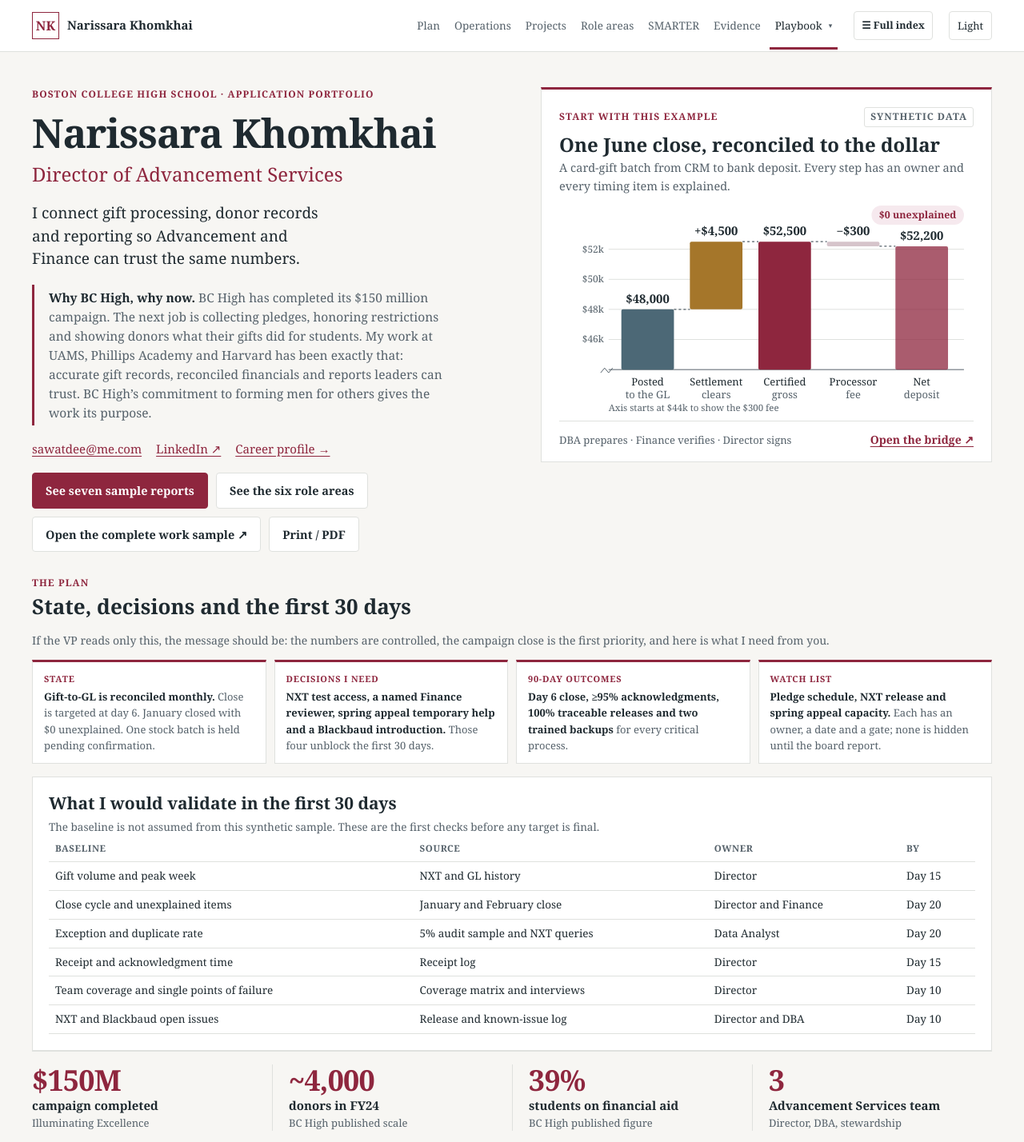
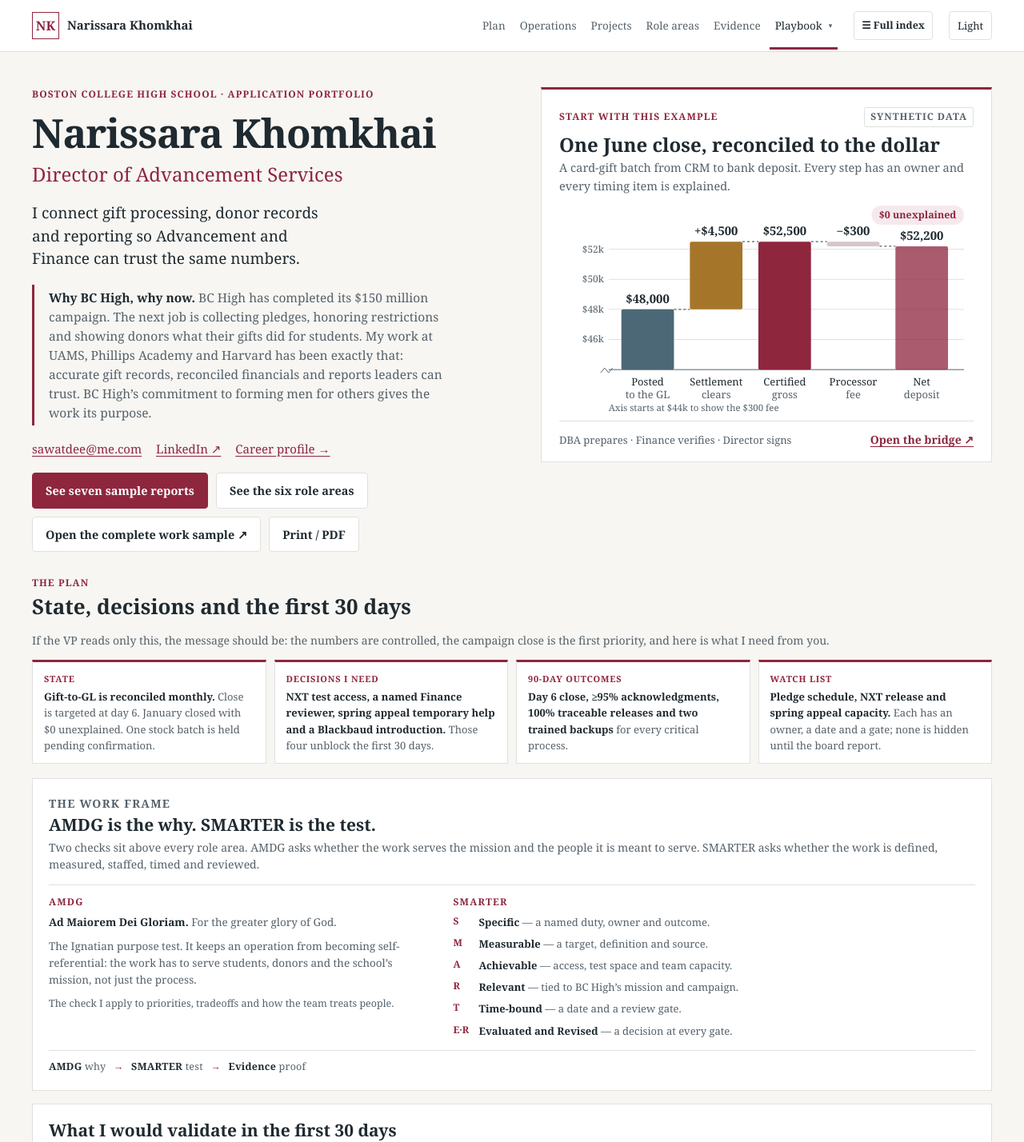
Before and after one commit to Narissa-PgM/BCH, a plain HTML site: page index.html in a window 1280 px wide. Shown: the top 1428 px of the page at 80% size. Drawn offline with Linux system fonts and the light colour scheme.

Commit message:
Move AMDG and SMARTER definition into Plan

```diff
--- a/index.html
+++ b/index.html
@@ -5,7 +5,7 @@
 <meta name="viewport" content="width=device-width,initial-scale=1">
 <meta name="color-scheme" content="light dark">
 <meta name="robots" content="noindex,nofollow">
-<meta name="description" content="Narissara Khomkhai: application portfolio for Director of Advancement Services, Boston College High School. Six role areas, four measurable targets and a 90-day plan, organized by SMARTER.">
+<meta name="description" content="Narissara Khomkhai: application portfolio for Director of Advancement Services, Boston College High School. Six role areas, four measurable targets, a 90-day plan and the AMDG / SMARTER work frame.">
 <link rel="icon" href="data:,">
 <title>Narissara Khomkhai · Advancement Services portfolio</title>
 <style>
@@ -117,6 +117,19 @@ svg text{fill:var(--ink);font-family:var(--serif)}
 .brief-card b{display:block;font-size:11px;letter-spacing:.07em;text-transform:uppercase;color:var(--accent);margin-bottom:4px}.brief-card p{font-size:13px;color:var(--muted)}.brief-card strong{color:var(--ink)}
 .brief-intro{font-size:14px;color:var(--muted);margin:16px 0 0}
 .brief-title{font-size:26px;margin:5px 0 0}
+.workframe{margin-top:18px;border-left:3px solid var(--accent)}
+.workframe-head h3{margin:3px 0 6px;font-size:23px}
+.workframe-head p{font-size:14px;color:var(--muted)}
+.workframe-grid{display:grid;grid-template-columns:1fr 1.35fr;gap:22px;margin-top:14px;padding-top:14px;border-top:1px solid var(--line)}
+.frame-col h4{font-size:12px;letter-spacing:.1em;text-transform:uppercase;color:var(--accent);margin:0 0 8px}
+.frame-col p{font-size:13.5px;color:var(--muted);margin:0 0 9px}.frame-col p strong{color:var(--ink)}
+.frame-note{font-size:12.5px!important;color:var(--muted)}
+.frame-list{display:grid;grid-template-columns:24px 1fr;gap:7px 8px;margin:0;font-size:13px}
+.frame-list dt{font-weight:700;color:var(--accent);font-size:12px;line-height:1.5}
+.frame-list dd{margin:0;color:var(--muted)}.frame-list b{color:var(--ink)}
+.frame-flow{margin:14px 0 0;padding-top:10px;border-top:1px solid var(--line);font-size:12.5px;letter-spacing:.02em;color:var(--muted)}
+.frame-flow b{color:var(--ink)}.frame-flow span{color:var(--accent);padding:0 6px}
+@media(max-width:700px){.workframe-grid{grid-template-columns:1fr}}
 .pb-flow{list-style:none;margin:0;padding:0;display:grid;gap:7px;counter-reset:pb}
 .pb-flow li{display:grid;grid-template-columns:28px 1fr;gap:8px;align-items:start;counter-increment:pb;font-size:13px}
 .pb-flow li::before{content:counter(pb);display:grid;place-items:center;width:24px;height:24px;border-radius:50%;background:var(--pale);color:var(--accent);font-weight:700;font-size:12px}
@@ -483,12 +496,11 @@ body.rp-print .rp-cover{padding-top:120px}body.rp-print .rp-cover h3{font-size:3
 <a class="skip" href="#work">Skip to the work samples</a>
 <header class="topbar"><div class="wrap">
  <a href="#overview" class="brand" aria-label="Narissara Khomkhai, overview"><span class="monogram" aria-hidden="true">NK</span><span class="brand-name">Narissara Khomkhai</span></a>
- <nav class="primary-nav" aria-label="Portfolio index, organized by SMARTER">
+ <nav class="primary-nav" aria-label="Portfolio sections">
   <a href="#overview" aria-current="true"><span class="w">Plan</span></a>
   <a href="#ops"><span class="w">Operations</span></a>
   <a href="#projects"><span class="w">Projects</span></a>
   <a href="#work"><span class="w">Role areas</span></a>
-  <a href="#smarter"><span class="w">SMARTER</span></a>
   <a href="#evidence"><span class="w">Evidence</span></a>
   <a href="#playbook"><span class="w">Playbook</span></a>
  </nav>
@@ -527,6 +539,33 @@ body.rp-print .rp-cover{padding-top:120px}body.rp-print .rp-cover h3{font-size:3
   <div class="brief-card"><b>Decisions I need</b><p><strong>NXT test access, a named Finance reviewer, spring appeal temporary help and a Blackbaud introduction.</strong> Those four unblock the first 30 days.</p></div>
   <div class="brief-card"><b>90-day outcomes</b><p><strong>Day 6 close, ≥95% acknowledgments, 100% traceable releases and two trained backups</strong> for every critical process.</p></div>
   <div class="brief-card"><b>Watch list</b><p><strong>Pledge schedule, NXT release and spring appeal capacity.</strong> Each has an owner, a date and a gate; none is hidden until the board report.</p></div>
+ </div>
+ <div class="panel workframe" id="workframe">
+  <div class="workframe-head">
+   <p class="eyebrow">The work frame</p>
+   <h3>AMDG is the why. SMARTER is the test.</h3>
+   <p>Two checks sit above every role area. AMDG asks whether the work serves the mission and the people it is meant to serve. SMARTER asks whether the work is defined, measured, staffed, timed and reviewed.</p>
+  </div>
+  <div class="workframe-grid">
+   <div class="frame-col">
+    <h4>AMDG</h4>
+    <p><strong>Ad Maiorem Dei Gloriam.</strong> For the greater glory of God.</p>
+    <p>The Ignatian purpose test. It keeps an operation from becoming self-referential: the work has to serve students, donors and the school’s mission, not just the process.</p>
+    <p class="frame-note">The check I apply to priorities, tradeoffs and how the team treats people.</p>
+   </div>
+   <div class="frame-col">
+    <h4>SMARTER</h4>
+    <dl class="frame-list">
+     <dt>S</dt><dd><b>Specific</b> — a named duty, owner and outcome.</dd>
+     <dt>M</dt><dd><b>Measurable</b> — a target, definition and source.</dd>
+     <dt>A</dt><dd><b>Achievable</b> — access, test space and team capacity.</dd>
+     <dt>R</dt><dd><b>Relevant</b> — tied to BC High’s mission and campaign.</dd>
+     <dt>T</dt><dd><b>Time-bound</b> — a date and a review gate.</dd>
+     <dt>E·R</dt><dd><b>Evaluated and Revised</b> — a decision at every gate.</dd>
+    </dl>
+   </div>
+  </div>
+  <p class="frame-flow"><b>AMDG</b> why <span>→</span> <b>SMARTER</b> test <span>→</span> <b>Evidence</b> proof</p>
  </div>
  <div class="panel" id="baseline" style="margin-top:16px">
   <h3>What I would validate in the first 30 days</h3>
@@ -818,19 +857,6 @@ body.rp-print .rp-cover{padding-top:120px}body.rp-print .rp-cover h3{font-size:3
   </div>
  </div>
  <div class="ops-note"><b>What I need from the VP:</b> portfolio rules, named officer capacity, access to screening and NXT, and a decision on how much new-prospect work the team can absorb without eroding gift processing.</div>
-</section>
-
-<!-- SMARTER -->
-<section class="block" id="smarter" aria-labelledby="smarter-title">
- <header class="block-head"><span class="letter wide" aria-hidden="true">SMARTER</span><div><p class="eyebrow">Evaluation frame</p><h2 id="smarter-title">SMARTER: how I test each role area</h2></div><p class="dek">SMARTER is applied inside each role area. These six checks show how the work is defined, measured, staffed, timed and reviewed.</p></header>
- <div class="ev-index">
-  <a class="ev-card" id="smarter-s" href="#smarter-s" data-info="smarter-s"><b>S · Specific</b><span>Six role areas and 27 duties from the posting</span></a>
-  <a class="ev-card" id="smarter-m" href="#smarter-m" data-info="smarter-m"><b>M · Measurable</b><span>Four targets with definitions, deadlines and pilot economics</span></a>
-  <a class="ev-card" id="smarter-a" href="#smarter-a" data-info="smarter-a"><b>A · Achievable</b><span>Test access, parallel batch and decision rights</span></a>
-  <a class="ev-card" id="smarter-r" href="#smarter-r" data-info="smarter-r"><b>R · Relevant</b><span>BC High’s campaign, aid and reporting commitments</span></a>
-  <a class="ev-card" id="smarter-t" href="#smarter-t" data-info="smarter-t"><b>T · Time-bound</b><span>The first 90 days and the review gates</span></a>
-  <a class="ev-card" id="smarter-er" href="#smarter-er" data-info="smarter-er"><b>E·R · Evaluated and revised</b><span>Three gates and four possible decisions</span></a>
- </div>
 </section>
 
 <!-- EVIDENCE -->
@@ -1604,11 +1630,10 @@ body.rp-print .rp-cover{padding-top:120px}body.rp-print .rp-cover h3{font-size:3
  const nav = document.querySelector('.primary-nav');
  if (!menu || !nav) return;
  const MAP = {
-  '#overview':[['At a glance','overview'],['The plan','brief'],['Metrics','metrics'],['30-day baseline','baseline']],
+  '#overview':[['At a glance','overview'],['The plan','brief'],['The work frame','workframe'],['Metrics','metrics'],['30-day baseline','baseline']],
   '#ops':[['Batch board','ops-batch'],['Close and audit','ops-close'],['System health','ops-systems'],['Data quality','ops-quality']],
   '#projects':[['Portfolio','project-portfolio'],['Prioritization','project-priorities'],['Campaign-close charter','project-charter'],['RAID and benefits','project-raid']],
   '#work':[['Gift processing','area-gifts'],['Database and systems','area-data'],['Stewardship','area-stewardship'],['Prospect development','area-analytics'],['Staff and team','area-team'],['School partners','area-partners'],['Prospect development plan (detail)','pipeline']],
-  '#smarter':[['S · Specific','smarter-s'],['M · Measurable','smarter-m'],['A · Achievable','smarter-a'],['R · Relevant','smarter-r'],['T · Time-bound','smarter-t'],['E·R · Evaluated and revised','smarter-er']],
   '#evidence':[['Seven sample reports','reports'],['Four targets','measures'],['Ready by day 30','ready'],['First 90 days','approach'],['Three gates','review'],['27 responsibilities','coverage']],
   '#playbook':[['Definitions','playbook'],['Lineage and control totals','lineage'],['Data dictionary','data-dictionary'],['What is not a source of truth','playbook'],['Report control block','playbook']]
  };
@@ -1656,11 +1681,10 @@ body.rp-print .rp-cover{padding-top:120px}body.rp-print .rp-cover h3{font-size:3
  const closeBtn = document.getElementById('ix-close');
  if (!dlg || !body || !openBtn) return;
  const GROUPS = [
-  ['Plan',[['At a glance','overview'],['The plan','brief'],['Metrics','metrics'],['30-day baseline','baseline']]],
+  ['Plan',[['At a glance','overview'],['The plan','brief'],['The work frame','workframe'],['Metrics','metrics'],['30-day baseline','baseline']]],
   ['Operations',[['Batch board','ops-batch'],['Close and audit','ops-close'],['System health','ops-systems'],['Data quality','ops-quality']]],
   ['Projects',[['Portfolio','project-portfolio'],['Prioritization','project-priorities'],['Campaign-close charter','project-charter'],['RAID and benefits','project-raid']]],
   ['Role areas',[['Gift processing','area-gifts'],['Database and systems','area-data'],['Stewardship','area-stewardship'],['Prospect development','area-analytics'],['Staff and team','area-team'],['School partners','area-partners'],['Prospect development plan (detail)','pipeline']]],
-  ['SMARTER',[['S · Specific','smarter-s'],['M · Measurable','smarter-m'],['A · Achievable','smarter-a'],['R · Relevant','smarter-r'],['T · Time-bound','smarter-t'],['E·R · Evaluated and revised','smarter-er']]],
   ['Evidence',[['Seven sample reports','reports'],['Four targets','measures'],['Ready by day 30','ready'],['First 90 days','approach'],['Three gates','review'],['27 responsibilities','coverage']]],
   ['Playbook',[['Definitions','playbook'],['Lineage and control totals','lineage'],['Data dictionary','data-dictionary'],['What is not a source of truth','playbook'],['Report control block','playbook']]]
  ];
@@ -1689,7 +1713,6 @@ body.rp-print .rp-cover{padding-top:120px}body.rp-print .rp-cover h3{font-size:3
   ops:['ops'],
   projects:['projects'],
   work:['work','pipeline'],
-  smarter:['smarter'],
   evidence:['evidence','reports','measures','ready','value','approach','review','coverage-block'],
   playbook:['playbook']
  };
@@ -1697,7 +1720,7 @@ body.rp-print .rp-cover{padding-top:120px}body.rp-print .rp-cover h3{font-size:3
  const nav = [...document.querySelectorAll('.primary-nav a')];
  const main = document.querySelector('main.wrap');
  let current = 'overview';
- const childGroup = {'smarter-s':'smarter','smarter-m':'smarter','smarter-a':'smarter','smarter-r':'smarter','smarter-t':'smarter','smarter-er':'smarter'};
+ const childGroup = {};
  const sectionIds = new Set(Object.values(groups).flat());
  const groupFor = id => {
   const direct = Object.keys(groups).find(g => groups[g].includes(id));
```
Also changed, not shown: 1 other file.
